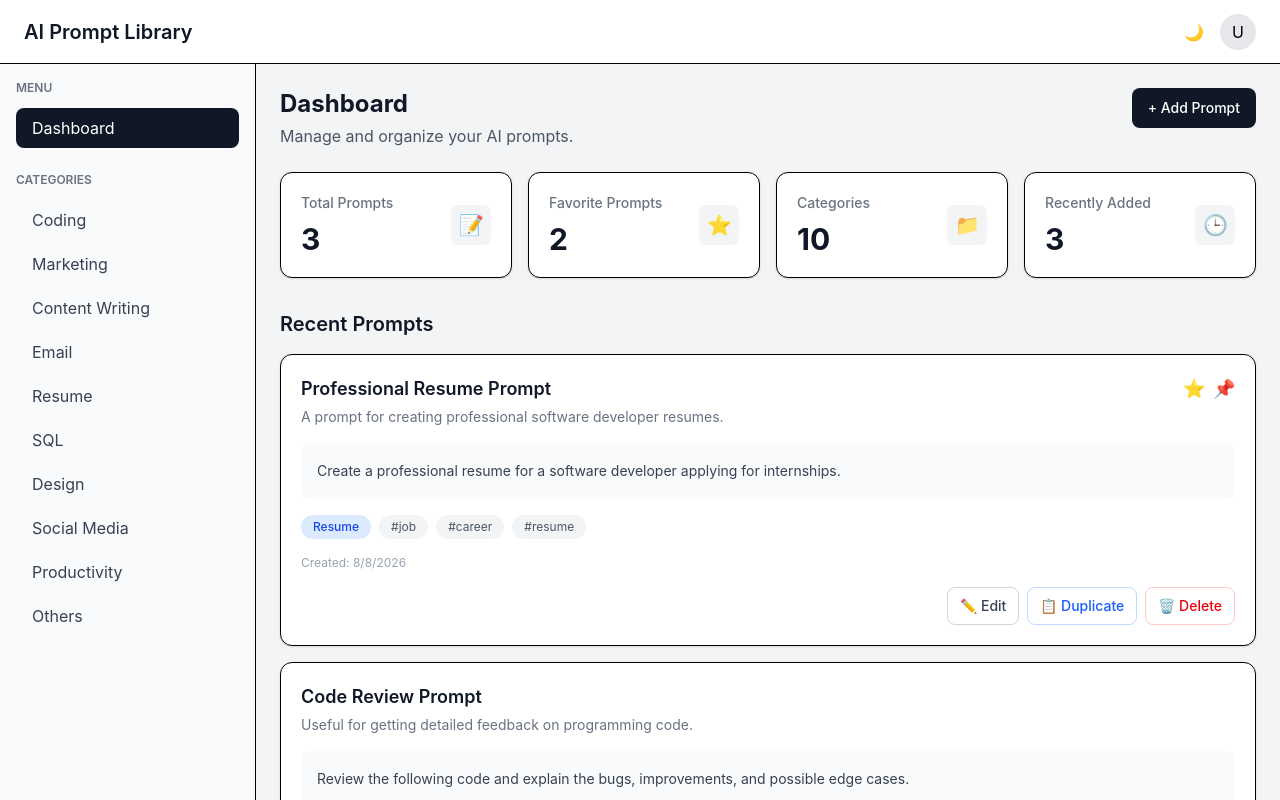
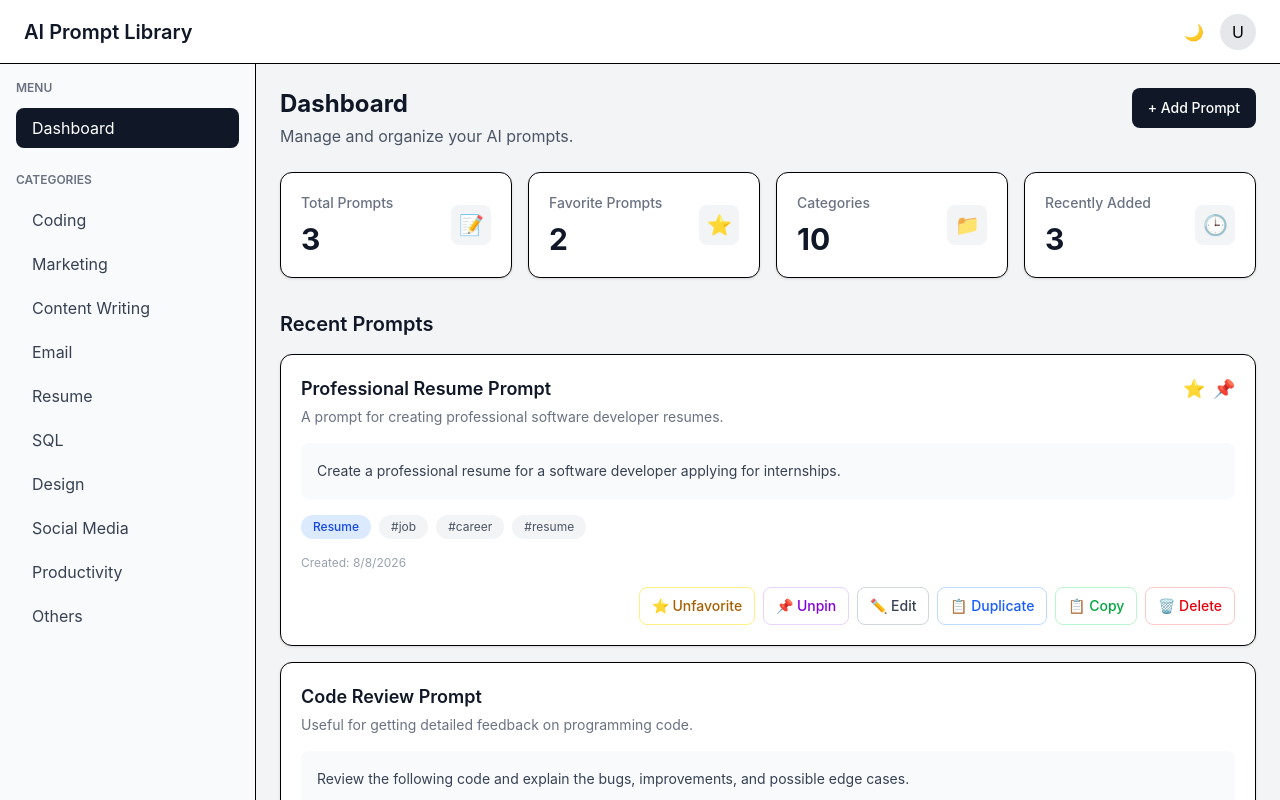
Before and after one commit to GaganMeshram123/Intern, a React (Vite) app in the folder client/: page / in a window 1280 px wide. Shown: the top 800 px of the page. Built offline with nearby package versions, Linux system fonts and the light colour scheme.

Commit message:
added pin and fav feature

```diff
--- a/client/src/components/prompt/PromptCard.tsx
+++ b/client/src/components/prompt/PromptCard.tsx
@@ -5,6 +5,8 @@ interface PromptCardProps {
   onEdit: (prompt: Prompt) => void;
   onDelete: (prompt: Prompt) => void;
   onDuplicate: (prompt: Prompt) => void;
+  onFavorite: (prompt: Prompt) => void;
+  onPin: (prompt: Prompt) => void;
 }
 
 function PromptCard({
@@ -12,6 +14,8 @@ function PromptCard({
   onEdit,
   onDelete,
   onDuplicate,
+  onFavorite,
+  onPin,
 }: PromptCardProps) {
   return (
     <div className="rounded-xl border bg-white p-5 shadow-sm transition hover:shadow-md">
@@ -65,7 +69,31 @@ function PromptCard({
       </div>
 
       {/* Actions */}
-      <div className="mt-4 flex justify-end gap-2">
+    {/* Actions */}
+<div className="mt-4 flex flex-wrap justify-end gap-2">
+  {/* Favorite */}
+  <button
+    type="button"
+    onClick={() => onFavorite(prompt)}
+    className="rounded-lg border border-yellow-200 px-3 py-2 text-sm font-medium text-yellow-700 hover:bg-yellow-50"
+  >
+    {prompt.isFavorite
+      ? "⭐ Unfavorite"
+      : "☆ Favorite"}
+  </button>
+
+  {/* Pin */}
+  <button
+    type="button"
+    onClick={() => onPin(prompt)}
+    className="rounded-lg border border-purple-200 px-3 py-2 text-sm font-medium text-purple-700 hover:bg-purple-50"
+  >
+    {prompt.isPinned
+      ? "📌 Unpin"
+      : "📍 Pin"}
+  </button>
+
+  {/* Edit */}
   <button
     type="button"
     onClick={() => onEdit(prompt)}
@@ -74,7 +102,8 @@ function PromptCard({
     ✏️ Edit
   </button>
 
- <button
+  {/* Duplicate */}
+  <button
     type="button"
     onClick={() => onDuplicate(prompt)}
     className="rounded-lg border border-blue-200 px-3 py-2 text-sm font-medium text-blue-600 hover:bg-blue-50"
@@ -82,6 +111,19 @@ function PromptCard({
     📋 Duplicate
   </button>
 
+  {/* Copy */}
+  <button
+    type="button"
+    onClick={() => {
+      navigator.clipboard.writeText(prompt.content);
+      alert("Prompt copied to clipboard!");
+    }}
+    className="rounded-lg border border-green-200 px-3 py-2 text-sm font-medium text-green-600 hover:bg-green-50"
+  >
+    📋 Copy
+  </button>
+
+  {/* Delete */}
   <button
     type="button"
     onClick={() => onDelete(prompt)}
@@ -89,9 +131,9 @@ function PromptCard({
   >
     🗑 Delete
   </button>
-</div>
-    </div>
-  );
+ </div>
+  </div>
+   );
 }
 
 export default PromptCard;
--- a/client/src/context/PromptContext.tsx
+++ b/client/src/context/PromptContext.tsx
@@ -7,6 +7,8 @@ interface PromptContextType {
   updatePrompt: (updatedPrompt: Prompt) => void;
   deletePrompt: (id: string) => void;
   duplicatePrompt: (prompt: Prompt) => void;
+  toggleFavorite: (id: string) => void;
+  togglePin: (id: string) => void;
 }
 
 interface PromptProviderProps {
@@ -104,6 +106,33 @@ const duplicatePrompt = (prompt: Prompt) => {
   ]);
 };
 
+const toggleFavorite = (id: string) => {
+  setPrompts((currentPrompts) =>
+    currentPrompts.map((prompt) =>
+      prompt.id === id
+        ? {
+            ...prompt,
+            isFavorite: !prompt.isFavorite,
+            updatedAt: new Date().toISOString(),
+          }
+        : prompt
+    )
+  );
+};
+
+const togglePin = (id: string) => {
+  setPrompts((currentPrompts) =>
+    currentPrompts.map((prompt) =>
+      prompt.id === id
+        ? {
+            ...prompt,
+            isPinned: !prompt.isPinned,
+            updatedAt: new Date().toISOString(),
+          }
+        : prompt
+    )
+  );
+};
 
   return (
     <PromptContext.Provider
@@ -113,6 +142,8 @@ const duplicatePrompt = (prompt: Prompt) => {
     updatePrompt,
     deletePrompt,
     duplicatePrompt,
+    toggleFavorite,
+    togglePin,
   }}
 >
       {children}
--- a/client/src/pages/Dashboard.tsx
+++ b/client/src/pages/Dashboard.tsx
@@ -8,6 +8,7 @@ import PromptForm from "../components/prompt/PromptForm";
 import PromptContext from "../context/PromptContext";
 import type { Prompt } from "../types/prompt";
 import DeletePromptDialog from "../components/prompt/DeletePromptDialog";
+import { CATEGORIES } from "../constants/categories";
 
 function Dashboard() {
   // Get prompts and functions from Context
@@ -26,6 +27,8 @@ function Dashboard() {
   updatePrompt,
   deletePrompt,
   duplicatePrompt,
+  toggleFavorite,
+  togglePin,
 } = context;
 
   // Controls Add Prompt modal
@@ -39,6 +42,10 @@ function Dashboard() {
   const [deletingPrompt, setDeletingPrompt] =
   useState<Prompt | null>(null);
 
+  const [searchQuery, setSearchQuery] = useState("");
+const [selectedCategory, setSelectedCategory] = useState("All");
+const [selectedTag, setSelectedTag] = useState("All");
+const [sortBy, setSortBy] = useState("newest");
 
   return (
     <div>
@@ -115,6 +122,12 @@ function Dashboard() {
     onDuplicate={(prompt) => {
     duplicatePrompt(prompt);
   }}
+   onFavorite={(prompt) => {
+    toggleFavorite(prompt.id);
+  }}
+  onPin={(prompt) => {
+    togglePin(prompt.id);
+  }}
   />
 ))}
         </div>
```
Lines whose indentation alone changed are shown as unchanged.
